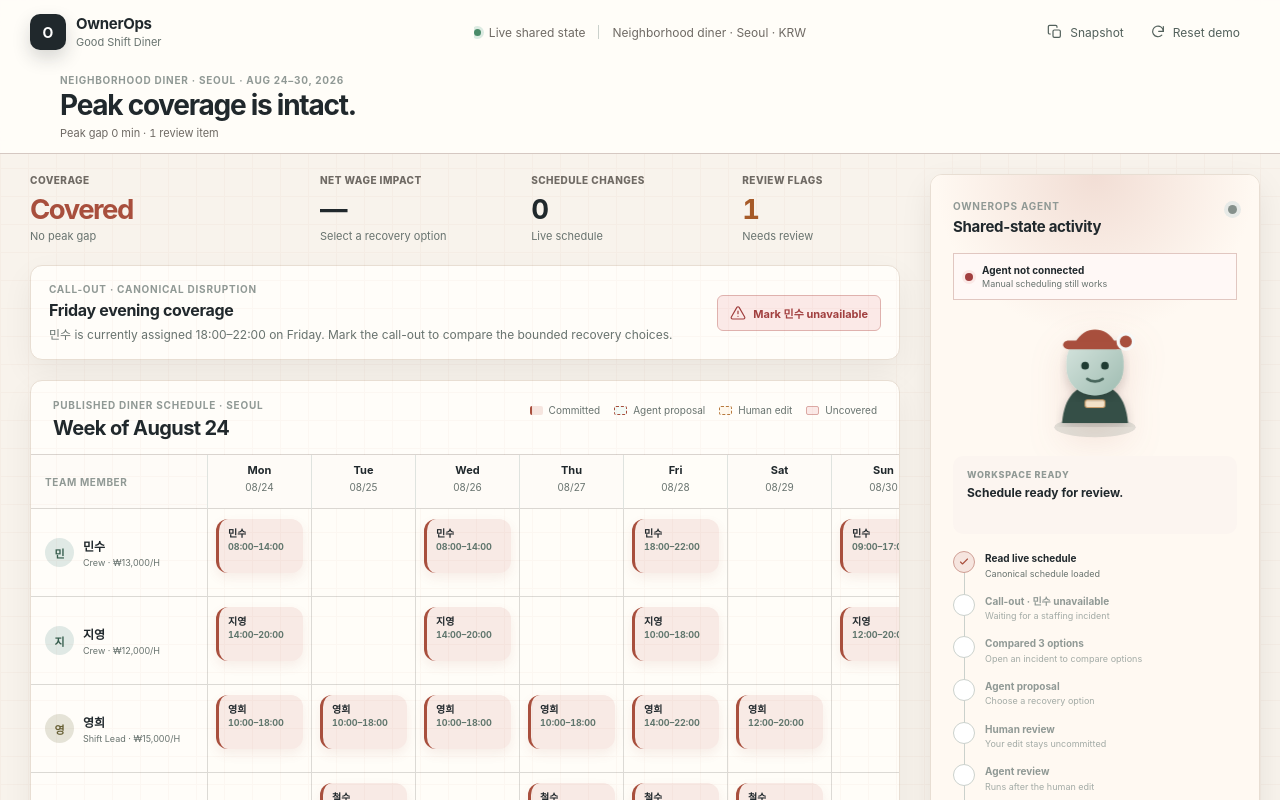
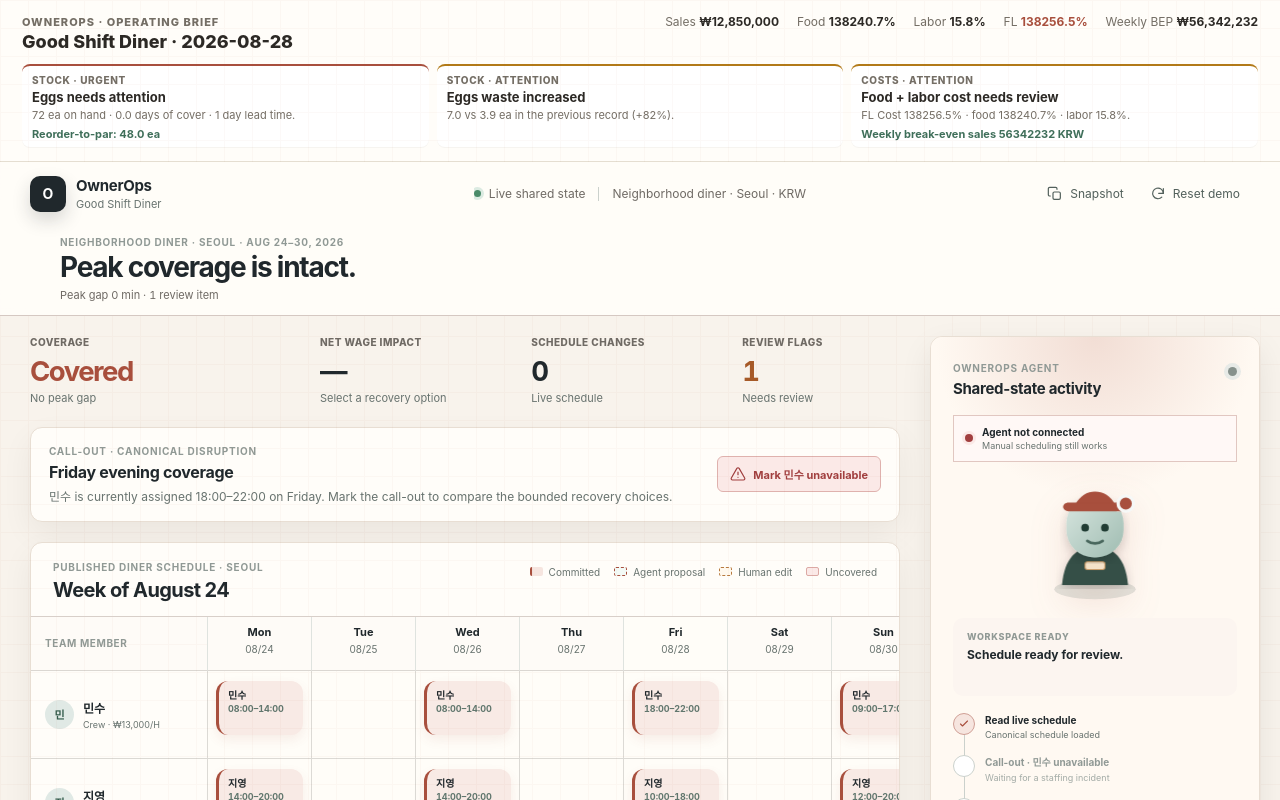
Before and after one commit to sionchu/ownerops-webmcp, a Next.js app: page / in a window 1280 px wide. Shown: the top 800 px of the page. Built offline with nearby package versions, Linux system fonts and the light colour scheme.

Commit message:
feat: add operating command center to main workspace

```diff
--- a/src/app/page.tsx
+++ b/src/app/page.tsx
@@ -1,9 +1,11 @@
 import { OwnerOpsApp } from "@/components/ownerops-app";
+import { OperatingCommandCenter } from "@/components/operating-command-center";
 import { AppStateProvider } from "@/state/app-state";
 
 export default function Home() {
   return (
     <AppStateProvider>
+      <OperatingCommandCenter />
       <OwnerOpsApp />
     </AppStateProvider>
   );
```
